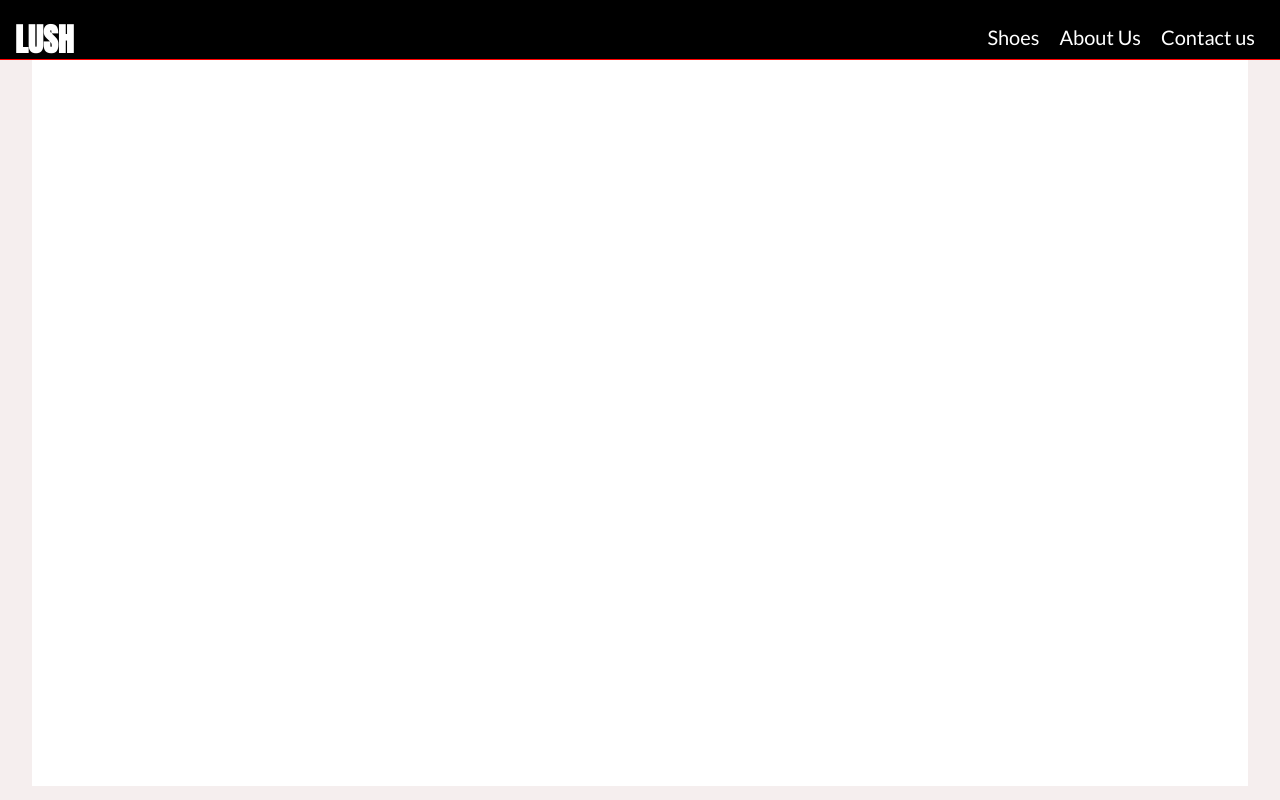
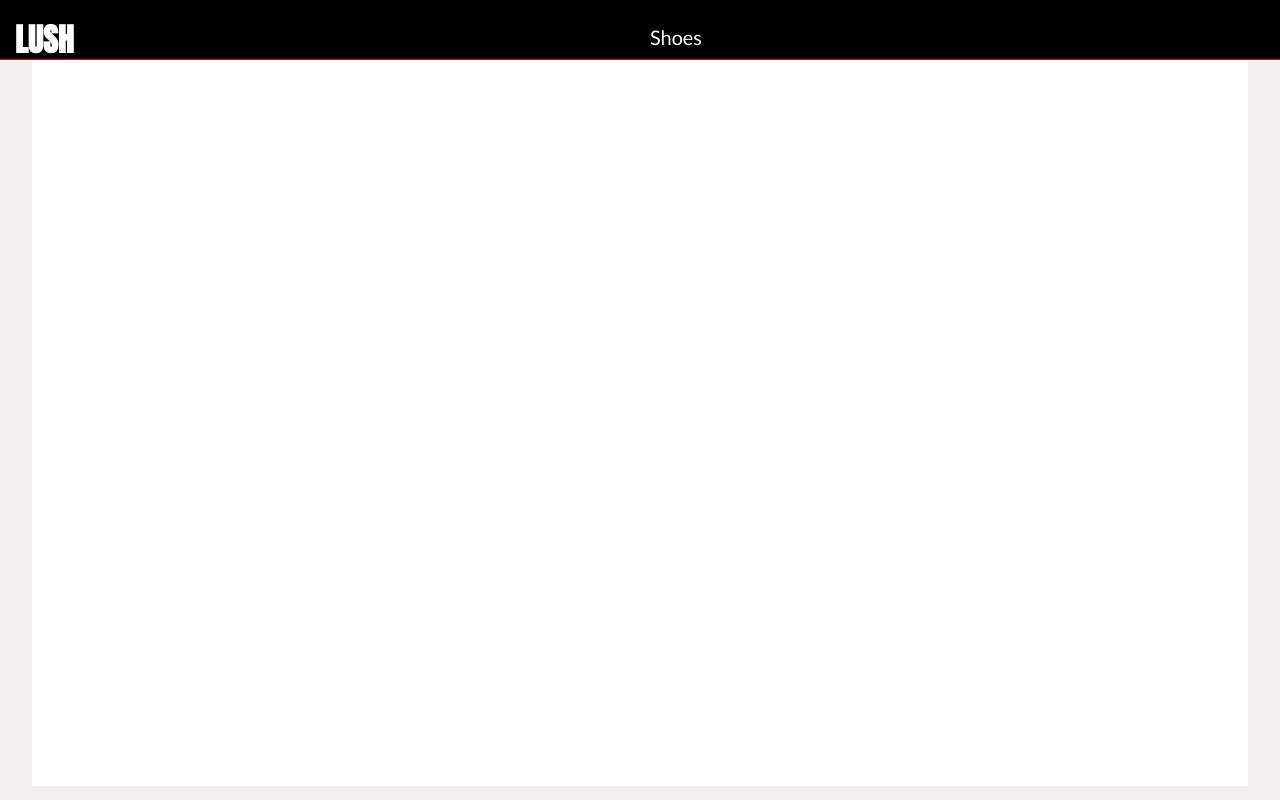
Before and after one commit to kdfemi/lush, a website: page views/index.html in a window 1280 px wide. Drawn offline with Linux system fonts and the light colour scheme.

```diff
--- a/views/assets/style.css
+++ b/views/assets/style.css
@@ -28,7 +28,7 @@
     cursor: default;
 }
 .menu{
-    display: flex;
+    flex: 1;
 }
 .menu li{
     list-style-type: none;
```
